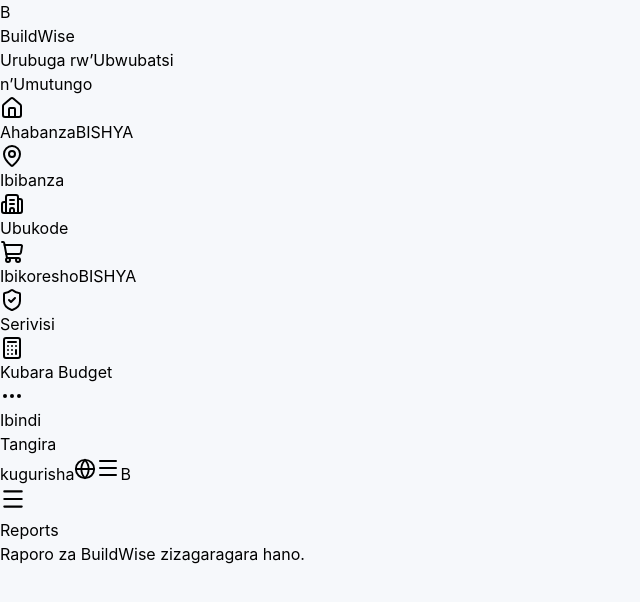
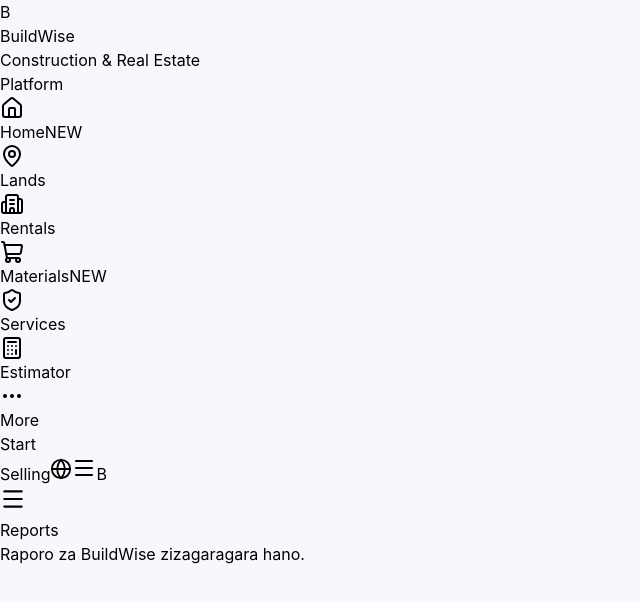
Before and after one commit to matitizo/buildwise, a React app in the folder frontend/: page /reports in a window 1280 px wide. Shown: the top 602 px of the page, without its empty margins (0-640 px from the left). Built offline with nearby package versions, Linux system fonts and the light colour scheme; the HTML template or start-up script is replaced by a standard one.

Commit message:
Add missing pages for deployment

```diff
--- a/frontend/src/layout/Navbar.jsx
+++ b/frontend/src/layout/Navbar.jsx
@@ -10,16 +10,53 @@
   Globe,
   Menu,
 } from "lucide-react";
+
 import { NavLink, Link } from "react-router-dom";
 
 const navItems = [
-  { label: "Ahabanza", path: "/", icon: Home },
-  { label: "Ibibanza", path: "/lands", icon: MapPin, badge: "BISHYA" },
-  { label: "Ubukode", path: "/projects", icon: Building2 },
-  { label: "Ibikoresho", path: "/materials", icon: ShoppingCart },
-  { label: "Serivisi", path: "/escrow", icon: ShieldCheck, badge: "BISHYA" },
-  { label: "Kubara Budget", path: "/estimator", icon: Calculator },
-  { label: "Ibindi", path: "/reports", icon: MoreHorizontal },
+  {
+    label: "Home",
+    path: "/",
+    icon: Home,
+  },
+
+  {
+    label: "Lands",
+    path: "/lands",
+    icon: MapPin,
+    badge: "NEW",
+  },
+
+  {
+    label: "Rentals",
+    path: "/projects",
+    icon: Building2,
+  },
+
+  {
+    label: "Materials",
+    path: "/materials",
+    icon: ShoppingCart,
+  },
+
+  {
+    label: "Services",
+    path: "/escrow",
+    icon: ShieldCheck,
+    badge: "NEW",
+  },
+
+  {
+    label: "Estimator",
+    path: "/estimator",
+    icon: Calculator,
+  },
+
+  {
+    label: "More",
+    path: "/reports",
+    icon: MoreHorizontal,
+  },
 ];
 
 export default function Navbar() {
@@ -33,27 +70,36 @@
   return (
     <header className="sticky top-0 z-50 bg-white border-b border-slate-200">
       <div className="h-28 px-6 flex items-center justify-between gap-6">
-        <Link to="/" className="flex items-center gap-3 min-w-[230px]">
+        {/* LOGO */}
+        <Link to="/" className="flex items-center gap-3 min-w-[260px]">
           <div className="w-12 h-12 rounded-2xl bg-pink-600 text-white flex items-center justify-center font-black text-2xl">
             B
           </div>
 
           <div>
-            <h1 className="text-3xl font-black leading-none">BuildWise</h1>
+            <h1 className="text-3xl font-black leading-none">
+              BuildWise
+            </h1>
+
             <p className="text-slate-500 text-sm leading-5">
-              Urubuga rw’Ubwubatsi
+              Construction & Real Estate
               <br />
-              n’Umutungo
+              Platform
             </p>
           </div>
         </Link>
 
+        {/* NAVIGATION */}
         <nav className="hidden lg:flex items-center justify-center flex-1 gap-3">
           {navItems.map((item) => {
             const Icon = item.icon;
 
             return (
-              <NavLink key={item.path} to={item.path} className={navClass}>
+              <NavLink
+                key={item.path}
+                to={item.path}
+                className={navClass}
+              >
                 {item.badge && (
                   <span className="absolute -top-3 bg-emerald-500 text-white text-[10px] px-3 py-1 rounded-full">
                     {item.badge}
@@ -61,35 +107,41 @@
                 )}
 
                 <Icon size={24} />
+
                 <span>{item.label}</span>
               </NavLink>
             );
           })}
         </nav>
 
+        {/* RIGHT SIDE */}
         <div className="hidden md:flex items-center gap-3">
           <Link
             to="/lands"
-            className="font-black text-[#050816] hover:text-pink-600"
+            className="font-black text-[#050816] hover:text-pink-600 transition"
           >
-            Tangira
+            Start
             <br />
-            kugurisha
+            Selling
           </Link>
 
-          <button className="w-12 h-12 rounded-full bg-slate-100 hover:bg-slate-200 flex items-center justify-center">
+          {/* LANGUAGE */}
+          <button className="w-12 h-12 rounded-full bg-slate-100 hover:bg-slate-200 flex items-center justify-center transition">
             <Globe size={22} />
           </button>
 
-          <button className="w-12 h-12 rounded-full bg-slate-100 hover:bg-slate-200 flex items-center justify-center">
+          {/* MENU */}
+          <button className="w-12 h-12 rounded-full bg-slate-100 hover:bg-slate-200 flex items-center justify-center transition">
             <Menu size={24} />
           </button>
 
+          {/* PROFILE */}
           <button className="w-12 h-12 rounded-full bg-[#050816] text-white flex items-center justify-center font-black text-lg">
             B
           </button>
         </div>
 
+        {/* MOBILE MENU */}
         <button className="lg:hidden w-12 h-12 rounded-full bg-slate-100 flex items-center justify-center">
           <Menu size={26} />
         </button>
```
